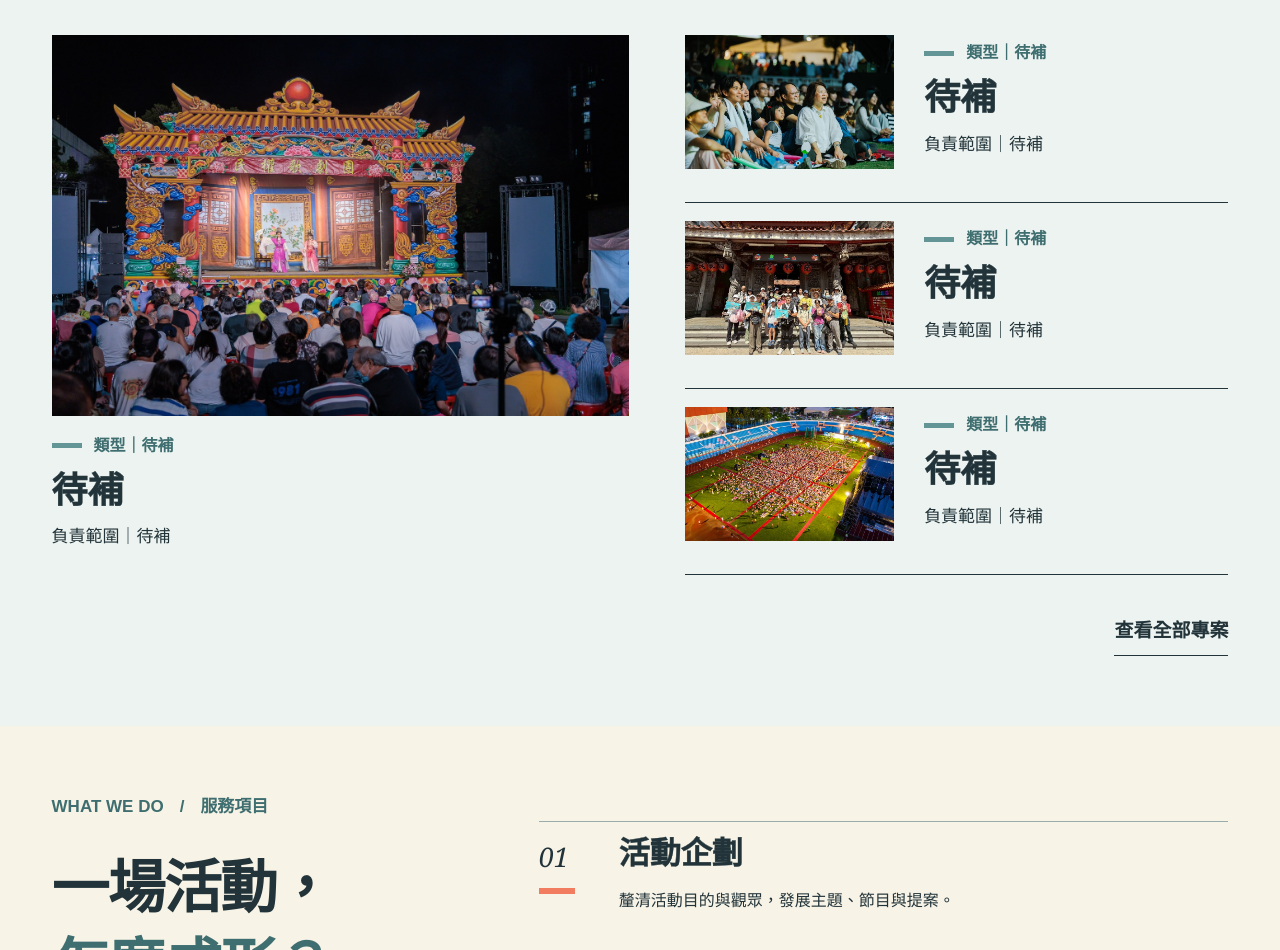
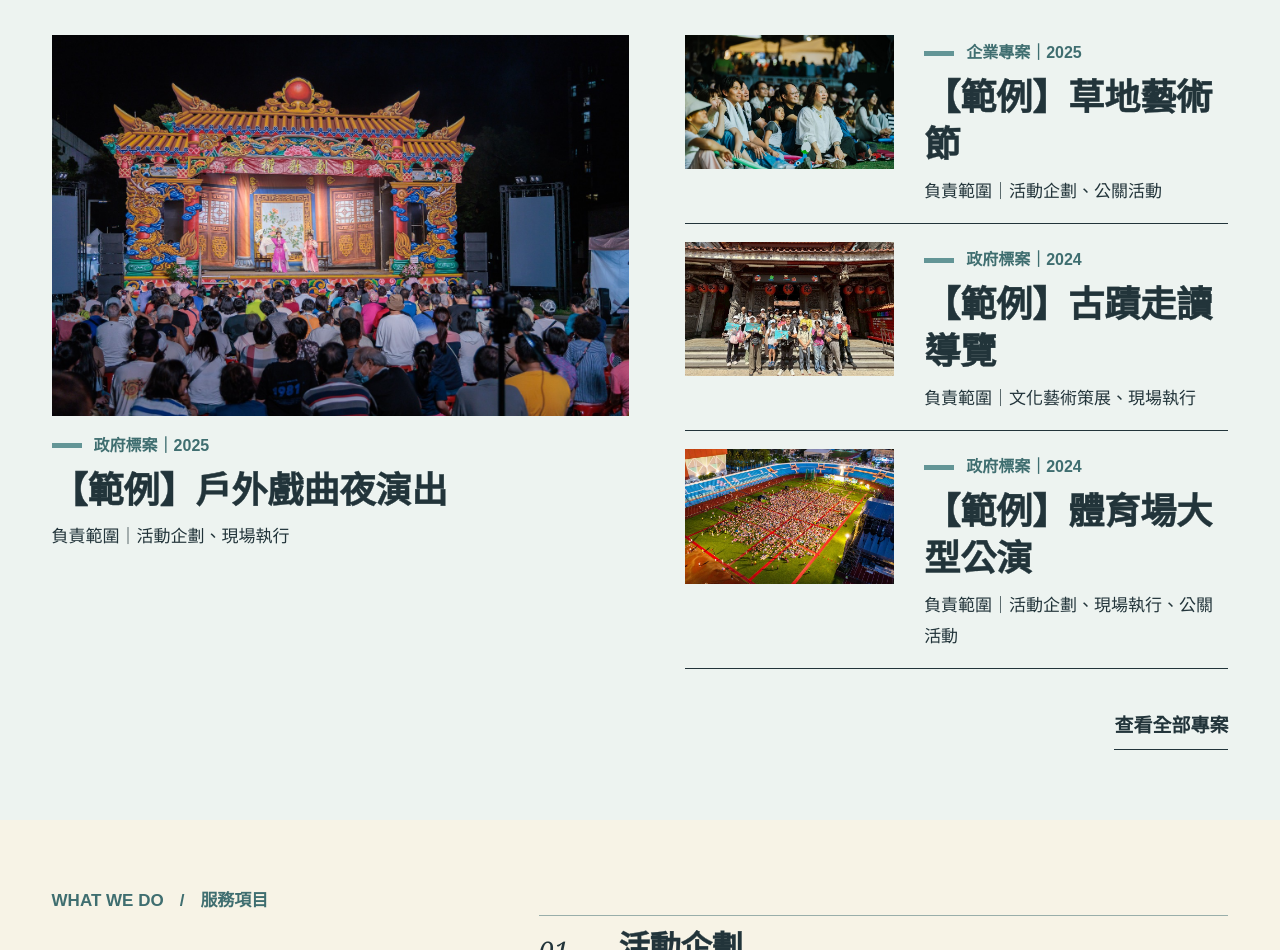
Before and after one commit to Akira1989720/laomu-website, an Astro site: page / in a window 1280 px wide. Shown: the part 1100-2050 px from the top of the page. Built offline with nearby package versions, Linux system fonts and the light colour scheme; Astro itself is replaced by a stand-in of ours.

Commit message:
首頁精選現場改為讀取案例資料，並接上作品列表頁
- 精選現場自動顯示勾選「首頁精選」的案例（最多 4 個，依年份由新到舊）；沒有勾選時改顯示最新 4 個
- 整張卡片可點擊，進入案例內頁
- 首頁篩選標籤（A 方案）改為連到作品列表頁並套用分類；「查看全部專案」連到作品列表頁
- 頁首、頁尾選單的「專案作品」改為直接進入作品列表頁

Co-Authored-By: Claude Opus 5.5 <noreply@anthropic.com>
Claude-Session: https://claude.ai/code/session_01BdiKECKBikMZ9bH5zf7PyW

```diff
--- a/src/components/Footer.astro
+++ b/src/components/Footer.astro
@@ -2,4 +2,4 @@
 // 頁尾：Logo、版權、頁尾選單、LINE 洽談按鈕。選單連結指向首頁的區塊。
 import { img, url } from '../lib/paths.js';
 ---
-<footer class="shell"><div class="site-footer"><a class="brand" href={url('#home')} aria-label="荖慕工作室有限公司，回到首頁"><img src={img('logo.png')} alt="荖慕工作室有限公司" width="515" height="100" loading="lazy"></a><p class="copyright">© 荖慕工作室有限公司</p><nav class="footer-nav" aria-label="頁尾導覽"><a href={url('#home')}>首頁</a><a href={url('#services')}>服務項目</a><a href={url('#works')}>專案作品</a><a href={url('#about')}>關於荖慕</a><a href={url('#contact')}>聯絡我們</a></nav><a class="dark-button footer-line" href="https://lin.ee/MsUXONO" target="_blank" rel="noopener noreferrer" aria-label="LINE 洽談（另開新分頁）">LINE 洽談</a></div></footer>
+<footer class="shell"><div class="site-footer"><a class="brand" href={url('#home')} aria-label="荖慕工作室有限公司，回到首頁"><img src={img('logo.png')} alt="荖慕工作室有限公司" width="515" height="100" loading="lazy"></a><p class="copyright">© 荖慕工作室有限公司</p><nav class="footer-nav" aria-label="頁尾導覽"><a href={url('#home')}>首頁</a><a href={url('#services')}>服務項目</a><a href={url('works/')}>專案作品</a><a href={url('#about')}>關於荖慕</a><a href={url('#contact')}>聯絡我們</a></nav><a class="dark-button footer-line" href="https://lin.ee/MsUXONO" target="_blank" rel="noopener noreferrer" aria-label="LINE 洽談（另開新分頁）">LINE 洽談</a></div></footer>
--- a/src/components/Header.astro
+++ b/src/components/Header.astro
@@ -8,7 +8,7 @@ import { img, url } from '../lib/paths.js';
     <a class="brand" href={url('#home')} aria-label="荖慕工作室有限公司，回到首頁"><img src={img('logo.png')} alt="荖慕工作室有限公司" width="515" height="100"></a>
     <button class="menu-toggle" type="button" aria-expanded="false" aria-controls="main-nav">選單</button>
     <nav class="main-nav" id="main-nav" aria-label="主要導覽">
-      <a href={url('#home')}>首頁</a><a href={url('#works')}>專案作品</a><a href={url('#services')}>服務項目</a><a href={url('#about')}>關於荖慕</a><a href={url('#contact')}>聯絡我們</a>
+      <a href={url('#home')}>首頁</a><a href={url('works/')}>專案作品</a><a href={url('#services')}>服務項目</a><a href={url('#about')}>關於荖慕</a><a href={url('#contact')}>聯絡我們</a>
     </nav>
     <a class="dark-button header-cta" href="#contact">洽談合作</a>
   </div>
--- a/src/components/Works.astro
+++ b/src/components/Works.astro
@@ -1,27 +1,37 @@
 ---
-// 首頁「精選現場」：1 個大案例＋3 個小案例。
-// 目前案名、類型、負責範圍都是「待補」，之後會改由後台編輯。
-import { img } from '../lib/paths.js';
+// 首頁「精選現場」：自動顯示勾選「首頁精選」的案例（最多 4 個，依年份由新到舊）。
+// 第 1 個是大卡片，其餘是右側的小卡片。點卡片會進入案例內頁。
+// 如果沒有任何案例勾選「首頁精選」，就改為顯示最新的 4 個案例，避免區塊空白。
+// 篩選標籤會跳到作品列表頁，並自動套用該分類。
+import { asset, url } from '../lib/paths.js';
+import { categories, getSortedWorks, workUrl } from '../lib/works.js';
+
+const all = await getSortedWorks();
+const picked = all.filter((w) => w.data.featured);
+const featured = (picked.length > 0 ? picked : all).slice(0, 4);
+const [lead, ...rest] = featured;
 ---
 <div class="section-band band-works"><div class="shell">
 <section class="works" id="works" aria-labelledby="works-title">
   <div class="section-heading">
     <div><p class="eyebrow">PROJECT ARCHIVE<span class="slash">/</span>專案作品</p><h2 id="works-title">精選現場</h2></div>
-    <div class="filters" aria-label="案例分類尚待確認">
-      <span class="filter current" aria-current="true">全部</span><span class="filter" aria-disabled="true" title="案例類型待補，暫未開放篩選">政府標案</span><span class="filter" aria-disabled="true" title="案例類型待補，暫未開放篩選">企業專案</span>
+    <nav class="filters" aria-label="依類型瀏覽全部專案">
+      <a class="filter current" href={url('works/')}>全部</a>{categories.map((c) => (<a class="filter" href={url(`works/?type=${c.key}`)}>{c.label}</a>))}
+    </nav>
+  </div>
+  {lead && (
+  <div class="works-grid">
+    <article class="featured" data-reveal>
+      <div class="project-media"><img class="featured-photo" src={asset(lead.data.cover)} alt={lead.data.coverAlt} width="1300" height="867" loading="lazy" decoding="async"></div>
+      <div class="project-copy"><p class="project-type">{lead.data.category}｜{lead.data.year}</p><h3><a class="card-link" href={workUrl(lead)}>{lead.data.title}</a></h3>{lead.data.scope.length > 0 && <p class="project-scope">負責範圍｜{lead.data.scope.join('、')}</p>}</div>
+    </article>
+    <div class="work-list">
+      {rest.map((w) => (
+        <article class="work-row" data-reveal><div class="project-media"><img src={asset(w.data.cover)} alt={w.data.coverAlt} width="650" height="434" loading="lazy" decoding="async"></div><div class="project-copy"><p class="project-type">{w.data.category}｜{w.data.year}</p><h3><a class="card-link" href={workUrl(w)}>{w.data.title}</a></h3>{w.data.scope.length > 0 && <p class="project-scope">負責範圍｜{w.data.scope.join('、')}</p>}</div></article>
+      ))}
     </div>
   </div>
-  <div class="works-grid">
-    <article class="featured" data-reveal aria-label="精選現場一，案名待補">
-      <div class="project-media"><img class="featured-photo" src={img('works-01.jpg')} alt="戶外歌仔戲演出，觀眾面向傳統彩繪戲台欣賞表演" width="1300" height="867" loading="lazy" decoding="async"></div>
-      <div class="project-copy"><p class="project-type">類型｜待補</p><h3>待補</h3><p class="project-scope">負責範圍｜待補</p></div>
-    </article>
-    <div class="work-list">
-      <article class="work-row" data-reveal aria-label="精選現場二，案名待補"><div class="project-media"><img src={img('works-02.jpg')} alt="藝術節觀眾坐在草地上，專注欣賞演出" width="650" height="434" loading="lazy" decoding="async"></div><div class="project-copy"><p class="project-type">類型｜待補</p><h3>待補</h3><p class="project-scope">負責範圍｜待補</p></div></article>
-      <article class="work-row" data-reveal aria-label="精選現場三，案名待補"><div class="project-media"><img src={img('works-03.jpg')} alt="古蹟走讀參與者在廟宇前合影" width="650" height="488" loading="lazy" decoding="async"></div><div class="project-copy"><p class="project-type">類型｜待補</p><h3>待補</h3><p class="project-scope">負責範圍｜待補</p></div></article>
-      <article class="work-row" data-reveal aria-label="精選現場四，案名待補"><div class="project-media"><img src={img('works-04.jpg')} alt="由高處俯瞰戶外公演，觀眾整齊聚集在體育場草地" width="650" height="433" loading="lazy" decoding="async"></div><div class="project-copy"><p class="project-type">類型｜待補</p><h3>待補</h3><p class="project-scope">負責範圍｜待補</p></div></article>
-    </div>
-  </div>
-  <div class="all-projects"><span class="text-link" aria-disabled="true" title="完整專案列表待補">查看全部專案</span></div>
+  )}
+  <div class="all-projects"><a class="text-link" href={url('works/')}>查看全部專案</a></div>
 </section>
 </div></div>
--- a/src/styles/global.css
+++ b/src/styles/global.css
@@ -149,3 +149,12 @@ a.text-link:hover{color:var(--green);border-color:var(--green)}
 @media(max-width:1100px){.case-title{font-size:52px}.case-layout{gap:40px}}
 @media(max-width:900px){.case-page{padding-top:40px;padding-bottom:56px}.case-title{font-size:44px}.case-summary{font-size:19px}.case-layout{grid-template-columns:1fr;gap:36px}.case-section{margin-top:56px}.case-nav{grid-template-columns:1fr 1fr;margin-top:60px}.case-nav-back{grid-column:1/-1;grid-row:2;justify-self:center}}
 @media(max-width:540px){.case-page{padding-top:28px;padding-bottom:44px}.case-head{margin-top:24px}.case-title{font-size:clamp(30px,8.6vw,38px)}.case-summary{font-size:17px}.case-cover{margin-top:28px;aspect-ratio:4/3}.case-info div{grid-template-columns:82px 1fr;gap:12px}.case-info dd{font-size:16px}.case-body{font-size:17px}.case-gallery{grid-template-columns:1fr;gap:28px}.case-nav-title{font-size:18px}.case-nav{gap:16px}}
+
+/* ===== 首頁精選現場：整張卡片可點擊、篩選標籤與「查看全部專案」改為連結 ===== */
+.featured,.work-row{position:relative}
+.card-link::after{content:"";position:absolute;inset:0;z-index:1}
+.card-link:focus-visible{outline:none}
+.card-link:focus-visible::after{outline:3px solid var(--green);outline-offset:6px}
+@media(hover:hover) and (pointer:fine){.featured:hover .card-link,.work-row:hover .card-link{color:var(--green)}}
+a.filter:not(.current):hover{color:var(--green)}
+.all-projects a.text-link{cursor:pointer}
```
